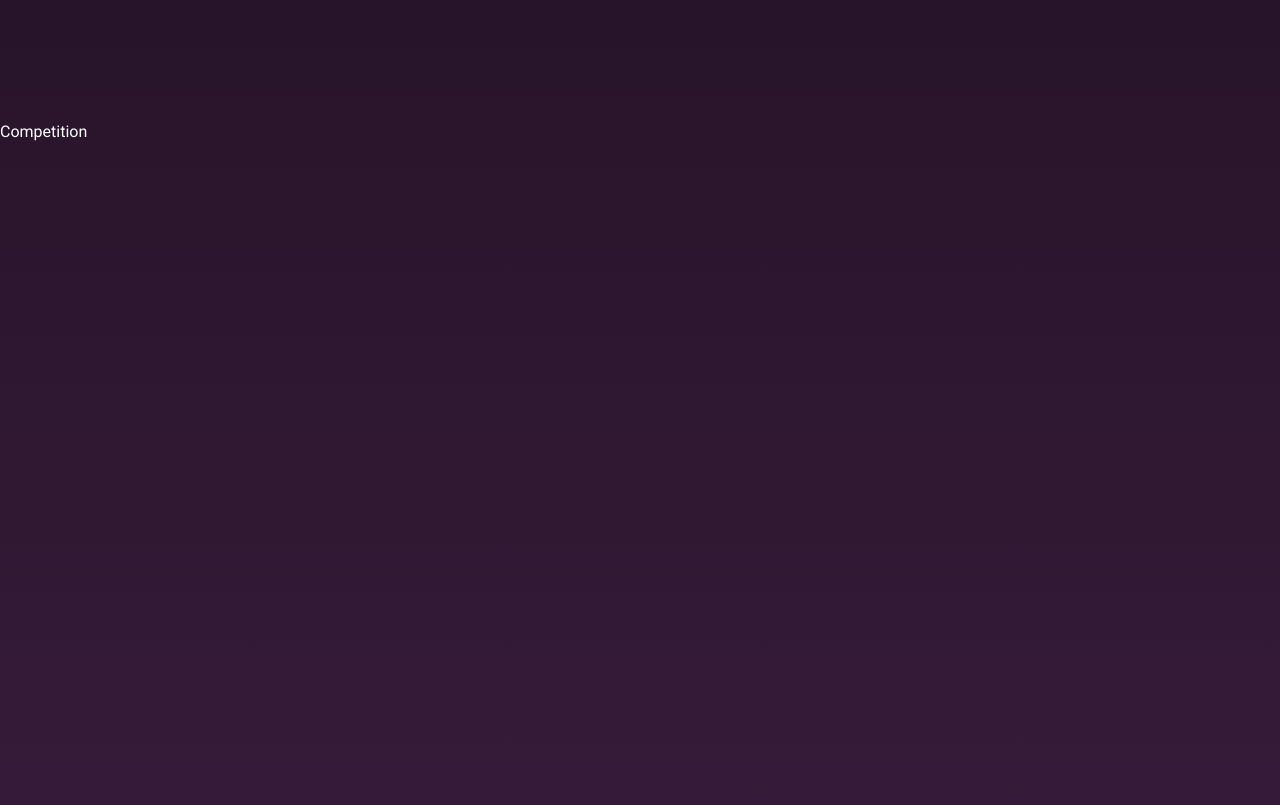
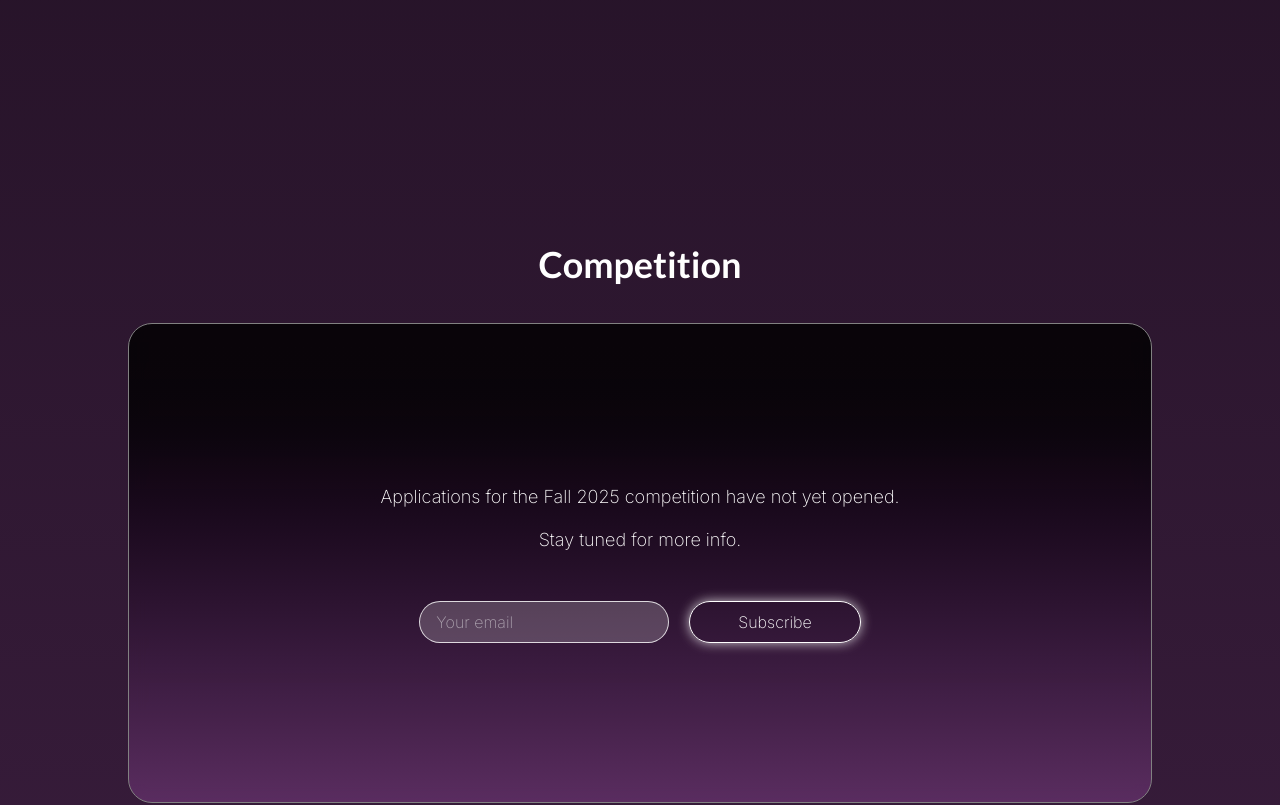
Before and after one commit to waterlooquantclub/waterlooquantclub.github.io, a React (Vite) app in the folder client/: page / in a window 1280 px wide. Shown: the part 2280-3085 px from the top of the page. Built offline with nearby package versions, Linux system fonts and the light colour scheme.

Commit message:
started competition

```diff
--- a/client/src/components/button.tsx
+++ b/client/src/components/button.tsx
@@ -1,7 +1,7 @@
 import React, { type ReactNode } from "react";
 import clsx from "clsx";
 
-interface ButtonProps extends React.HtmlHTMLAttributes<HTMLButtonElement> {
+interface ButtonProps extends React.ButtonHTMLAttributes<HTMLButtonElement> {
     filled?: Boolean;
     className?: string;
     children?: ReactNode;
@@ -16,7 +16,7 @@ export const Button: React.FC<ButtonProps> = ({
   return (
     <button
       className={clsx(
-        "px-12 py-2 rounded-full transition-colors transition-colors font-roboto",
+        "px-12 py-2 rounded-full transition-colors transition-colors font-inter",
         filled
           ? "bg-white text-black hover:bg-[#9770D6] shadow-[0_0_12px_#ffffffBF]"
           : "border border-white text-accent hover:bg-white/20 hover:backdrop-blur-sm shadow-[0_0_12px_#ffffffBF]",
--- a/client/src/components/navbar.tsx
+++ b/client/src/components/navbar.tsx
@@ -37,7 +37,7 @@ function NavBar() {
       </ul>
 
       <button
-        className="md:hidden flex items-center justify-center w-6 h-10 text-white"
+        className="md:hidden flex items-center justify-center h-10 text-white"
         onClick={toggleMenu}
       >
         {open ? <X size={20} /> : <Menu size={20} />}
--- a/client/src/components/text.tsx
+++ b/client/src/components/text.tsx
@@ -2,7 +2,7 @@ import React, { type ElementType, type ReactNode } from "react";
 import clsx from "clsx";
 
 type TextSize = "sm" | "md" | "lg" | "xl";
-type TextFont = "roboto" | "lato" | "krona";
+type TextFont = "inter" | "lato" | "krona";
 type TextColor = "white" | "accent";
 
 interface TextProps extends React.HtmlHTMLAttributes<HTMLParagraphElement> {
@@ -27,14 +27,14 @@ const colorMap: Record<TextColor, string> = {
 };
 
 const fontMap: Record<TextFont, string> = {
-  roboto: "font-roboto",
+  inter: "font-inter",
   lato: "font-lato",
   krona: "font-krona",
 };
 
 export const Text: React.FC<TextProps> = ({
   size = "md",
-  font = "roboto",
+  font = "inter",
   color = "white",
   className,
   as: Component = "p",
--- a/client/src/index.css
+++ b/client/src/index.css
@@ -1,11 +1,12 @@
-@import url('https://fonts.googleapis.com/css2?family=Roboto:wght@400;500;700&family=Lato:wght@400;700&family=Krona+One&display=swap');
+@import url('https://fonts.googleapis.com/css2?family=Inter:wght@100;200;300;400;500;600;700&family=Lato:wght@400;700&family=Krona+One&display=swap');
 @import "tailwindcss";
 
 html, body, #root {
   background: linear-gradient(to bottom, #000000, #532A58);
   color: white;
   scroll-behavior: smooth;
-  font-family: 'Roboto', sans-serif;
+  font-family: 'Inter', sans-serif;
+  font-weight: 200;
 }
 
 .companyList {
@@ -22,8 +23,8 @@ html, body, #root {
     }
 }
 
-.font-roboto {
-  font-family: 'Roboto', sans-serif;
+.font-inter {
+  font-family: 'Inter', sans-serif;
 }
 
 .font-lato {
--- a/client/src/pages/Competition.tsx
+++ b/client/src/pages/Competition.tsx
@@ -1,10 +1,46 @@
+import { Text } from "../components/text";
+import { useState } from "react";
+import { Button } from "../components/button";
+import type { FormEvent } from "react";
+
 function Competition() {
-
+  const [email, setEmail] = useState("")
+  const handleSubmit = (e: FormEvent<HTMLFormElement>) => {
+    e.preventDefault();
+    if (!email) return;
+    setEmail("");
+  }
   return (
-    <div className="w-[100vw] h-[100vh] text-white" id="competition">
-      Competition
+    <div
+      className="w-[100vw] h-[100vh] flex-col text-white flex items-center justify-center"
+      id="competition"
+    >
+      <Text font="lato" className="font-bold sm:text-[36px] text-[28px] mb-8">
+        Competition
+      </Text>
+      <div className="w-[80vw] sm:h-[60vh] bg-gradient-to-b from-black/80 to-[#603067D9] backdrop-blur-sm h-auto py-16 rounded-3xl border-[#818181] border flex flex-col items-center justify-center px-4">
+        <Text font="inter" className="sm:text-[18px] text-center sm:mb-4 mb-2">
+          Applications for the Fall 2025 competition have not yet opened.
+        </Text>
+        <Text font="inter" className="sm:text-[18px] sm:mb-12 mb-8">
+          Stay tuned for more info.
+        </Text>
+         <form
+          onSubmit={handleSubmit}
+          className="flex sm:flex-row flex-col items-center justify-center sm:gap-5 gap-4"
+        >
+          <input
+            placeholder="Your email"
+            type="email"
+            value={email}
+            onChange={(e) => setEmail(e.target.value)}
+            className="border border-white/80 bg-white/20 rounded-full py-2 px-4 sm:w-[250px] w-full focus:outline-none focus:ring-2 focus:ring-[#B670D6]"
+          />
+          <Button type="submit">Subscribe</Button>
+        </form>
+      </div>
     </div>
-  )
+  );
 }
 
-export default Competition
+export default Competition;
--- a/client/src/pages/Hero.tsx
+++ b/client/src/pages/Hero.tsx
@@ -50,7 +50,7 @@ function Hero() {
         />
       </div>
       <div className="relative z-[10] flex flex-col items-center">
-        <Text font="krona" className="sm:text-[60px] text-[40px] leading-[1.1] flex flex-col items-center justify-center mb-8">
+        <Text font="krona" className="sm:text-[60px] text-[40px] leading-[1.1] font-bold flex flex-col items-center justify-center mb-8">
           Waterloo <br />
           <span className="text-[#9770D6]">Quant</span>
           Club
```
